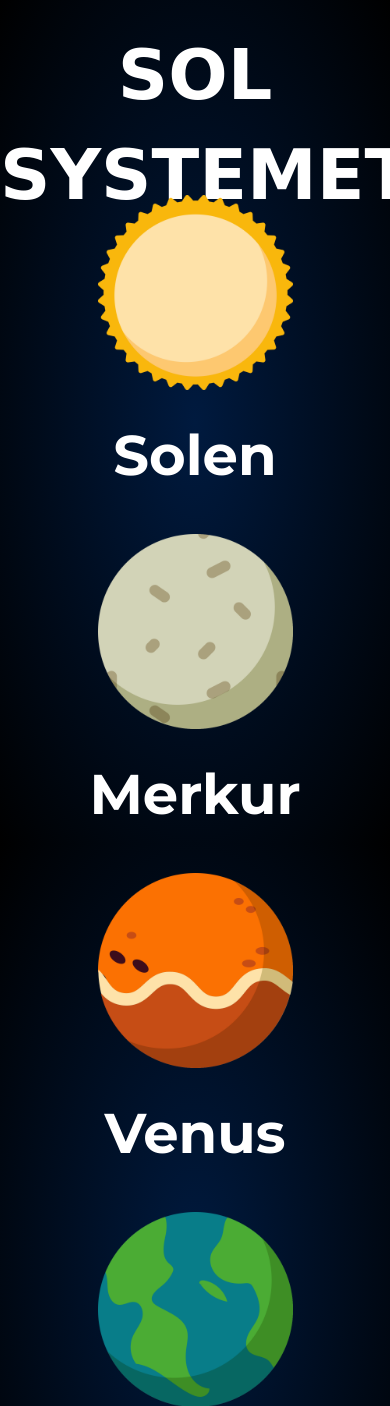
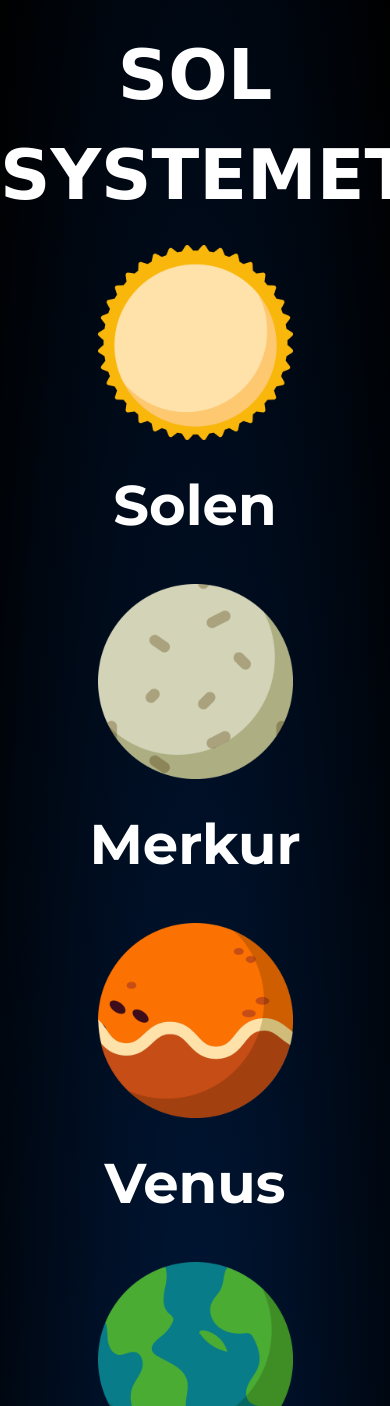
Before and after one commit to Solsystemet-H2/solsystemet, a PHP site: page / in a window 390 px wide; the page is wider, and only the part inside the window is pictured. Shown: the top 1406 px of that part. Run offline with PHP 8.4, Linux system fonts and the light colour scheme; some web fonts are replaced.

Commit message:
Responsive changes

```diff
--- a/style.css
+++ b/style.css
@@ -12,10 +12,6 @@ body {
     background: -webkit-radial-gradient(center, ellipse cover, #001a3f 0%,#000000 100%);
     background: radial-gradient(ellipse at center, #001a3f 0%,#000000 100%);
     filter: progid:DXImageTransform.Microsoft.gradient( startColorstr='#001a3f', endColorstr='#000000',GradientType=1 );
-
-    background-repeat: no-repeat;
-    background-size: cover;
-    background-attachment: fixed;
     overflow: hidden;
 }
 
@@ -219,10 +215,13 @@ body {
   }
 
   #spaceContainer {
-      position: relative;
-      display: inline-block;
-      justify-content: unset;
-      align-items: unset;
+    position: relative;
+    display: block;
+    justify-content: unset;
+    align-items: unset;
+    float: left;
+    clear: both;
+    margin-top: 100px;
   }
 
   .planet {
@@ -243,6 +242,6 @@ body {
   }
 
   #title {
-    margin-bottom: 50px;
+    height: auto !important;
   }
 }
```
